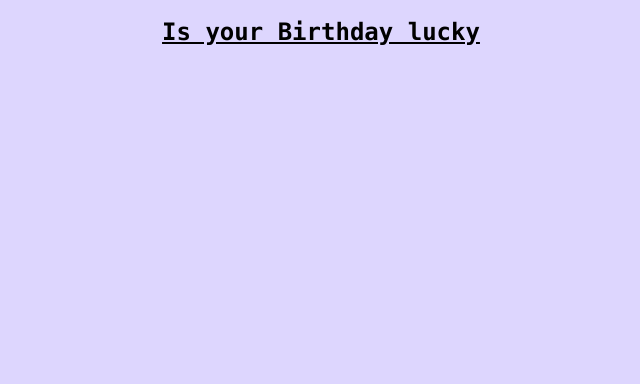
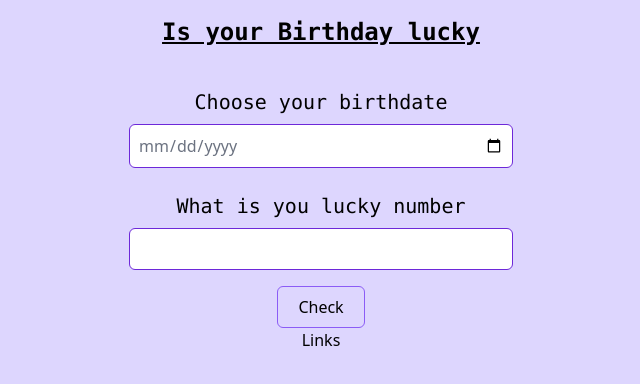
Before and after one commit to dpak1999/lucky-birthday, a React (Create React App) app: page / in a window 1280 px wide. Shown: the top 384 px of the page, without its empty margins (319-959 px from the left). Built offline with nearby package versions, Linux system fonts and the light colour scheme.

Commit message:
add : input fields

```diff
--- a/src/App.js
+++ b/src/App.js
@@ -1,4 +1,7 @@
 /** @format */
+
+import InputField from './components/InputField';
+import SocialLinks from './components/SocialLinks';
 
 const App = () => {
   return (
@@ -6,6 +9,10 @@ const App = () => {
       <h1 className="text-2xl font-bold font-mono text-center pt-4 underline">
         Is your Birthday lucky
       </h1>
+      <div className="text-center">
+        <InputField />
+        <SocialLinks />
+      </div>
     </div>
   );
 };
--- a/src/assets/tailwind.css
+++ b/src/assets/tailwind.css
@@ -3,3 +3,15 @@
 @tailwind base;
 @tailwind components;
 @tailwind utilities;
+
+@layer utilities {
+  input::-webkit-outer-spin-button,
+  input::-webkit-inner-spin-button {
+    -webkit-appearance: none;
+    margin: 0;
+  }
+
+  input[type='number'] {
+    -moz-appearance: textfield;
+  }
+}
--- a/src/components/InputField.js
+++ b/src/components/InputField.js
@@ -1,7 +1,51 @@
 /** @format */
 
+import { useState } from 'react';
+
 const InputField = () => {
-  return <div>Input</div>;
+  const [date, setDate] = useState('');
+  const [number, setNumber] = useState('');
+
+  return (
+    <div className="mt-10">
+      <div>
+        <label htmlFor="date" className="text-xl font-mono">
+          Choose your birthdate
+        </label>
+        <br />
+        <input
+          type="date"
+          name="date"
+          value={date}
+          onChange={(e) => setDate(e.target.value)}
+          className="w-96 p-2 cursor-pointer outline-none border border-purple-700 rounded-md text-gray-500 mt-2"
+        />
+      </div>
+
+      <div className="mt-6">
+        <label htmlFor="number" className="text-xl font-mono">
+          What is you lucky number
+        </label>
+        <br />
+        <input
+          type="number"
+          name="number"
+          value={number}
+          onChange={(e) => setNumber(e.target.value)}
+          className="w-96 p-2 cursor-pointer outline-none border border-purple-700 rounded-md text-gray-500 mt-2"
+        />
+      </div>
+
+      <button
+        onClick={() => {
+          console.log(typeof date, number);
+        }}
+        className="mt-4 border border-purple-500 px-5 py-2 rounded-md cursor-pointer hover:text-white hover:bg-purple-500"
+      >
+        Check
+      </button>
+    </div>
+  );
 };
 
 export default InputField;
```
Also changed, not shown: src/assets/index.css.
